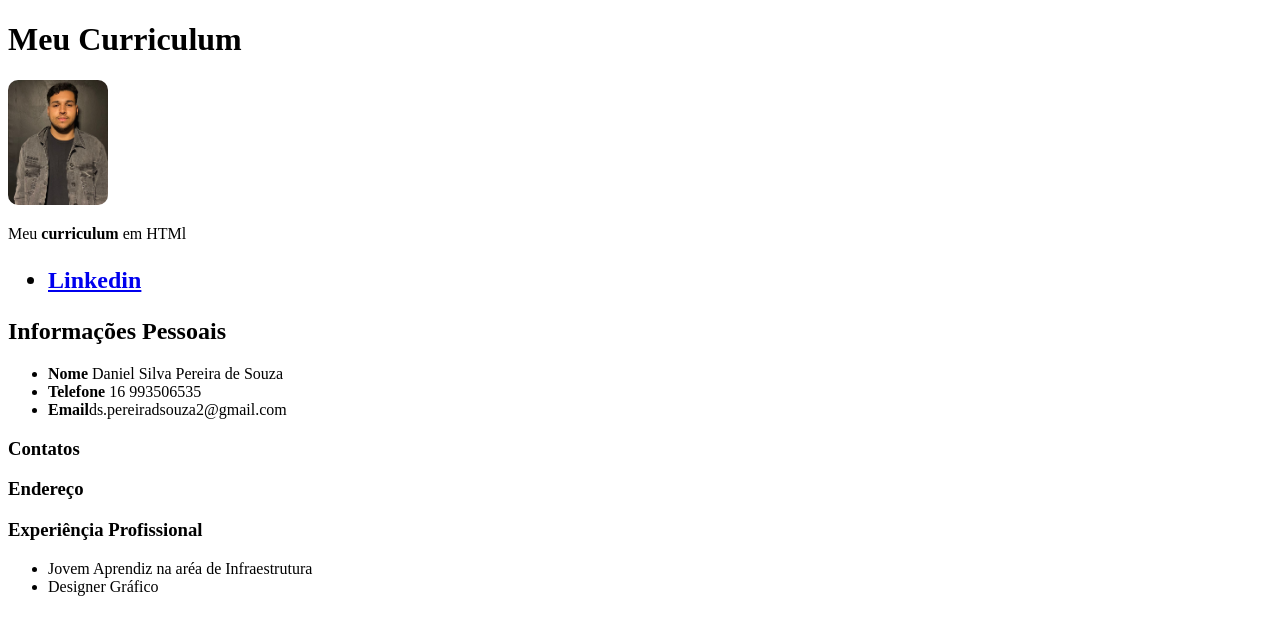
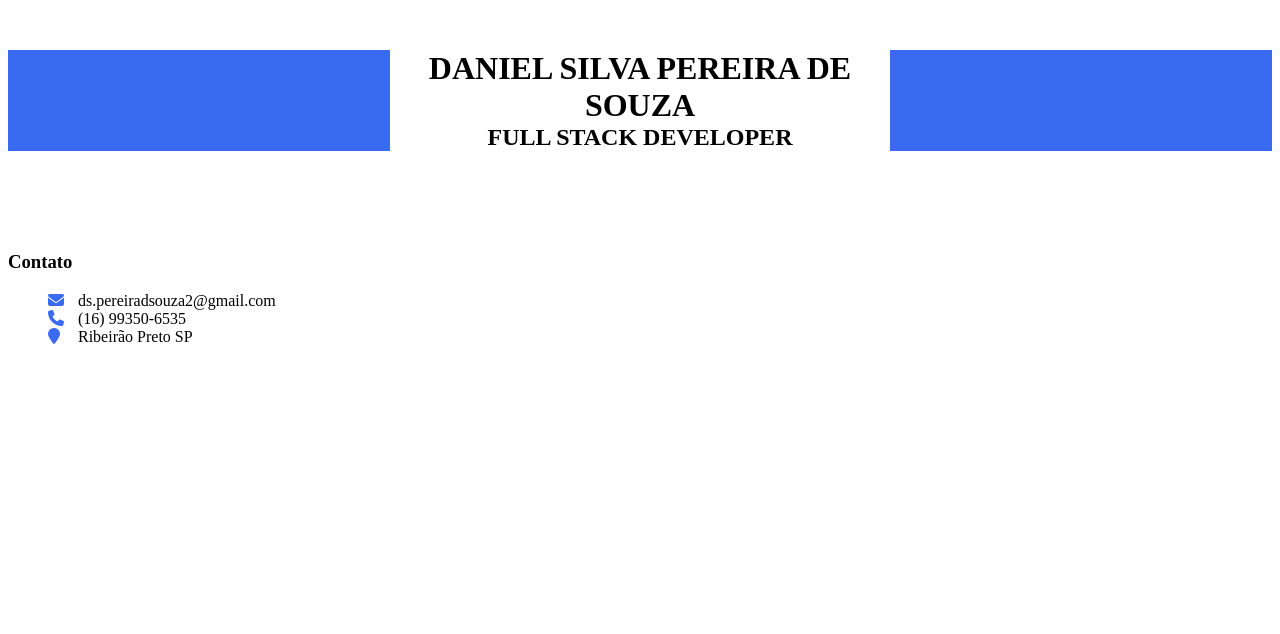
Before and after one commit to DannS2/Meu-Curriculum, a plain HTML site: page index.html in a window 1280 px wide. Drawn offline with Linux system fonts and the light colour scheme; a web font is replaced by a local one.

Commit message:
atualizacao

```diff
--- a/index.html
+++ b/index.html
@@ -4,34 +4,44 @@
     <meta charset="UTF-8">
     <meta name="viewport" content="width=device-width, initial-scale=1.0">
     <link rel="stylesheet" href="style.css">
-    <title>Meu Curriculo</title>
+    <title>Meu Curriculum</title>
+
+    <!--Font Huballi-->
+    <link rel="preconnect" href="https://fonts.googleapis.com">
+    <link rel="preconnect" href="https://fonts.gstatic.com" crossorigin>
+    <link href="https://fonts.googleapis.com/css2?family=Hubballi&family=Raleway:ital,wght@0,100..900;1,100..900&display=swap" rel="stylesheet">
+
+    <!--Font Montserrat-->
+    <link rel="preconnect" href="https://fonts.googleapis.com">
+    <link rel="preconnect" href="https://fonts.gstatic.com" crossorigin>
+    <link href="https://fonts.googleapis.com/css2?family=Montserrat:ital,wght@0,100..900;1,100..900&display=swap" rel="stylesheet">
+
+    <script src="https://kit.fontawesome.com/9063952fb8.js" crossorigin="anonymous"></script>
 </head>
 <body>
     <!--Cabeçalho-->
-    <h1>Meu Curriculum</h1>
-    <img id="foto-cabecalho" width="100" src="imagens/eu.jpeg">
-    <P>Meu <b>curriculum</b> em HTMl</P>
+    <div id="header">
+        <div id="nameAndTitle">
 
-    <!--Conteúdo-->
-    <h2>
-        <ul>
-            <li><a target="_blank" href="https://www.linkedin.com/in/daniel-silva-72160831a/" >Linkedin</a></li>
-        </ul>
-    </h2>
-    <h2>Informações Pessoais</h2>
-    <ul>
-        <li><b>Nome</b> Daniel Silva Pereira de Souza</li>
-        <li><b>Telefone</b> 16 993506535</li>
-        <li><b>Email</b>ds.pereiradsouza2@gmail.com</li>
-    </ul>
-    <h3>Contatos</h3>
-    <h3>Endereço</h3>
-    <h3>Experiênçia Profissional</h3>
+            <h1>Daniel Silva Pereira de Souza</h1>
+            <h2>Full Stack Developer</h2>
 
-    <!--Expereriênçias-->
-    <ul>
-        <li>Jovem Aprendiz na aréa de Infraestrutura</li>
-        <li>Designer Gráfico</li>
-    </ul>
+        </div>
+    </div>
+
+    <div>
+        <div id="sidebar">
+            <div class="card">
+                <h3>Contato</h3>
+                <ul id="contact">
+                    <li><i class="fa-solid fa-envelope"></i>ds.pereiradsouza2@gmail.com</li>
+                    <li><i class="fa-solid fa-phone"></i>(16) 99350-6535</li>
+                    <li><i class="fa-solid fa-location-pin"></i>Ribeirão Preto SP</li>
+                </ul>
+                </div>
+        </div>
+        <div id="content"></div>
+    </div>
+
 </body>
 </html>
--- a/style.css
+++ b/style.css
@@ -1,4 +1,31 @@
-#foto-cabecalho{
-    border: 0px;
-    border-radius: 10px;
+#header{
+ background-color: #396af0;
+ margin-top: 50px;
+ margin-bottom: 100px;
+ font-family: 'hubballi', trusive;
+
 }
+
+#nameAndTitle{
+    background-color: white;
+    width: 500px;
+    margin: 0 auto;
+    text-align: center;
+}
+
+#nameAndTitle h1, h2{
+    margin: 0;
+}
+
+h1, h2, h2{
+    text-transform: uppercase;
+}
+
+#contact{
+    list-style-type: none;
+}
+
+#contact i{
+    width: 30px;
+    color: #396af0;
+}
```
Also changed, not shown: imagens/eu.jpeg (deleted).
